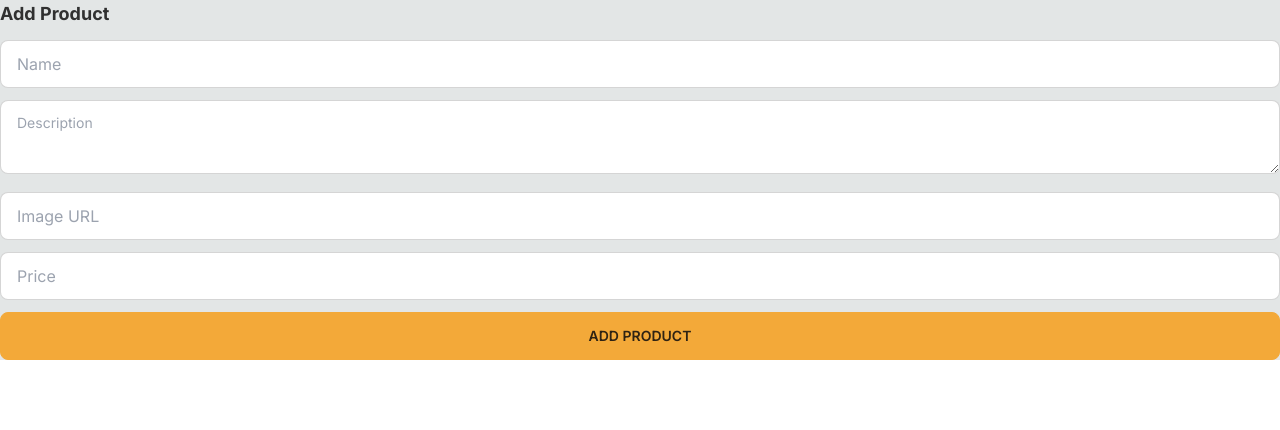
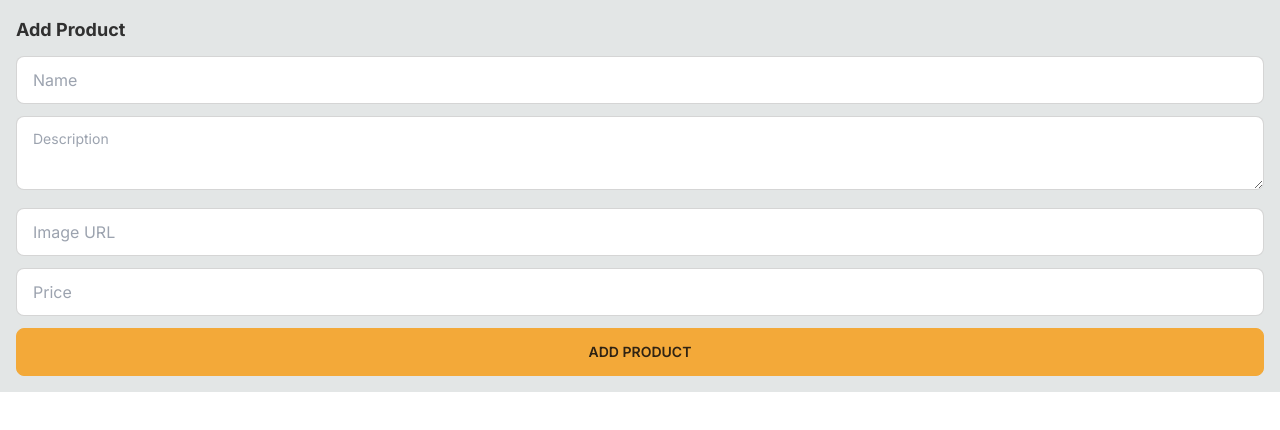
Before and after one commit to Forellko/ecommerce-FCC, a Next.js app: page /add-product in a window 1280 px wide. Shown: the top 430 px of the page. Built offline with nearby package versions, Linux system fonts and the light colour scheme.

Commit message:
Add main padding

```diff
--- a/src/app/layout.tsx
+++ b/src/app/layout.tsx
@@ -17,7 +17,9 @@ export default function RootLayout({
 }) {
   return (
     <html lang="en">
-      <body className={inter.className}>{children}</body>
+      <body className={inter.className}>
+        <main className="p-4">{children}</main>
+      </body>
     </html>
   );
 }
```
